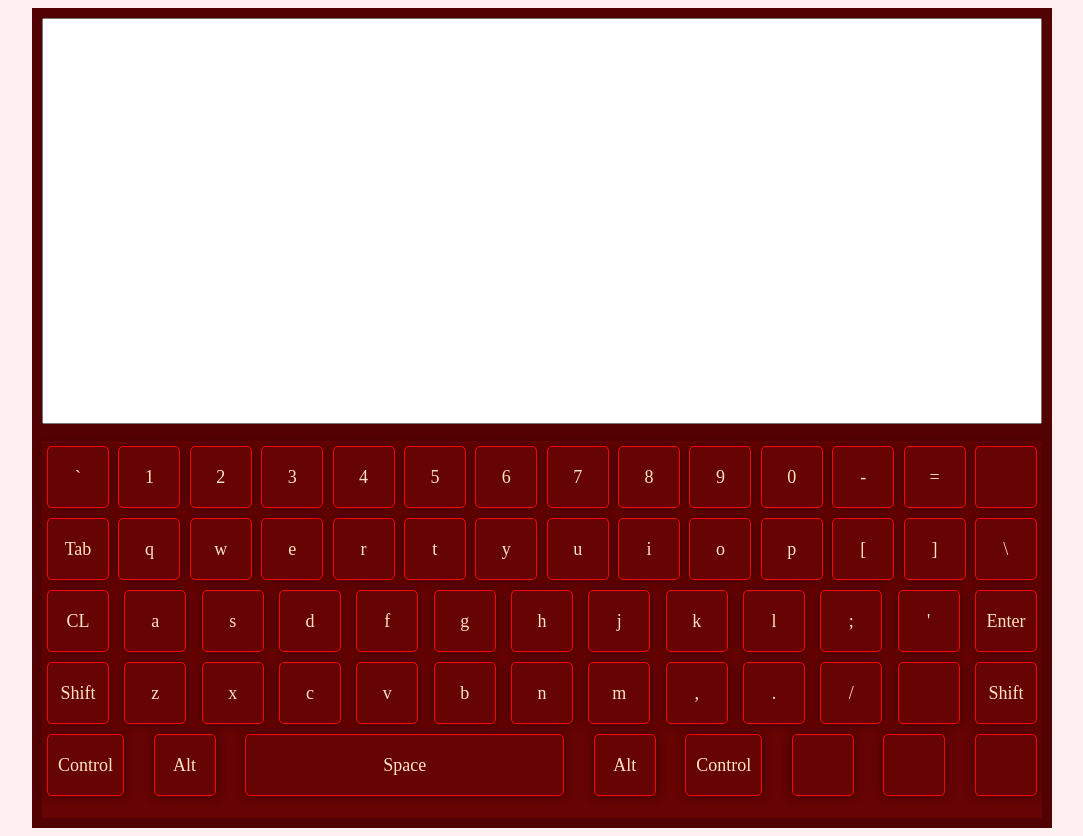
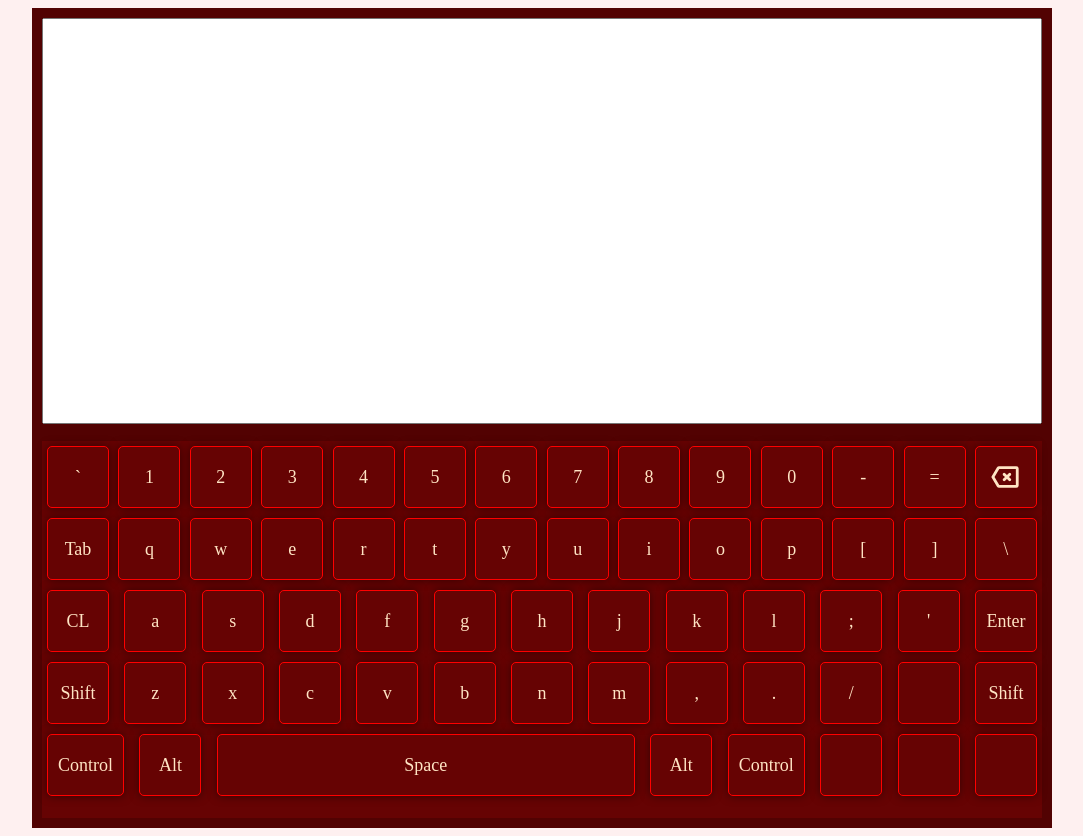
Before and after one commit to 8-ka/8-ka.github.io, a plain HTML site: page index.html in a window 1280 px wide. Shown: the whole page, without its empty margins (98-1181 px from the left). Drawn offline with Linux system fonts and the light colour scheme.

Commit message:
feat: add some code

```diff
--- a/src/css/style.css
+++ b/src/css/style.css
@@ -52,10 +52,17 @@ body {
     background-color: rgb(155, 2, 2);
 }
 
+.backspace {
+    background: url('/src/icons/backspace-bold.svg');
+    background-size: 30px;
+    background-repeat: no-repeat;
+    background-position: center;
+}
+
 .caps-active {
-    border-color: rgb(42, 165, 48);
+    border-color: rgb(216, 204, 42);
 }
 
 .space {
-    width: 30%;
+    width: 40%;
 }
--- a/src/modules/key.js
+++ b/src/modules/key.js
@@ -2,6 +2,7 @@ const key = (symbol) => {
     const key = document.createElement('div');
     key.className = 'keyboard__key';
     key.classList.add(symbol.toLowerCase());
+    key.setAttribute('data', `${symbol.toLowerCase()}`);
 
     key.innerText = symbol === 'CapsLock'
         ? 'CL' : symbol === 'Backspace'
--- a/src/modules/screen.js
+++ b/src/modules/screen.js
@@ -6,55 +6,135 @@ import { keysData } from "./keysData.js";
   const container = document.createElement('div');
   container.className = 'container';
 
+  let isCapsLocked = false;
+  let isEnLang = true;
+
   const body = document.querySelector('body');
   body.appendChild(container);
 
-  const textArea = document.createElement('input');
-  textArea.className = 'text-area';
+  const textInput = document.createElement('input');
+  textInput.className = 'text-area';
 
   const keyBoard = document.createElement('div');
   keyBoard.className = 'keyboard';
 
-  container.appendChild(textArea);
+  container.appendChild(textInput);
   container.appendChild(keyBoard);
 
-  if (document.onkeydown === 'Shift') {
-    keyBoard.appendChild(keyboardRow(keysData.shiftFirstRowEn));
-    keyBoard.appendChild(keyboardRow(keysData.shiftSecondRowEn));
-    keyBoard.appendChild(keyboardRow(keysData.shiftThirdRowEn));
-    keyBoard.appendChild(keyboardRow(keysData.shiftFourthRowEn));
-    keyBoard.appendChild(keyboardRow(keysData.fifthRow));
+  const firstRow = keyboardRow(keysData.firstRow);
+  const secondRowEn = keyboardRow(keysData.secondRowEn);
+  const secondRowRu = keyboardRow(keysData.shiftSecondRowRu);
+  const thirdRowEn = keyboardRow(keysData.thirdRowEn);
+  const thirdRowRu = keyboardRow(keysData.thirdRowRu);
+  const fourthRowEn = keyboardRow(keysData.fourthRowEn);
+  const fourthRowRu = keyboardRow(keysData.fourthRowRu);
+  const fifthRow = keyboardRow(keysData.fifthRow);
+  const shiftFirstRowEn = keyboardRow(keysData.shiftFirstRowEn);
+  const shiftFirstRowRu = keyboardRow(keysData.shiftFirstRowRu);
+  const shiftSecondRowEn = keyboardRow(keysData.shiftSecondRowEn);
+  const shiftSecondRowRu = keyboardRow(keysData.shiftSecondRowRu);
+  const shiftThirdRowEn = keyboardRow(keysData.shiftThirdRowEn);
+  const shiftThirdRowRu = keyboardRow(keysData.shiftThirdRowRu);
+  const shiftFourthRowEn = keyboardRow(keysData.shiftFourthRowEn);
+  const shiftFourthRowRu = keyboardRow(keysData.shiftFourthRowRu);
+
+  const fillKeyboard = () => {
+    keyBoard.appendChild(firstRow);
+    keyBoard.appendChild(secondRowEn);
+    keyBoard.appendChild(thirdRowEn);
+    keyBoard.appendChild(fourthRowEn);
+    keyBoard.appendChild(fifthRow);
   }
 
-  keyBoard.appendChild(keyboardRow(keysData.firstRow));
-  keyBoard.appendChild(keyboardRow(keysData.secondRowEn));
-  keyBoard.appendChild(keyboardRow(keysData.thirdRowEn));
-  keyBoard.appendChild(keyboardRow(keysData.fourthRowEn));
-  keyBoard.appendChild(keyboardRow(keysData.fifthRow));
+  fillKeyboard();
 
-  const Keys = document.querySelectorAll('.keyboard__key');
+  const fillKeyboardRu = () => {
+    keyBoard.replaceChild(secondRowRu, secondRowEn);
+    keyBoard.replaceChild(thirdRowRu, thirdRowEn);
+    keyBoard.replaceChild(fourthRowRu, fourthRowEn);
+  }
 
-  document.onkeydown = (e) => {
-    for (let key of Keys) {
-      if (e.key === key.innerText) {
+  const fillKeyboardEn = () => {
+    keyBoard.replaceChild(secondRowEn, secondRowRu);
+    keyBoard.replaceChild(thirdRowEn, thirdRowRu);
+    keyBoard.replaceChild(fourthRowEn, fourthRowRu);
+  }
+
+  const shiftKeyboardRu = () => {
+    keyBoard.replaceChild(shiftFirstRowRu, firstRow);
+    keyBoard.replaceChild(shiftSecondRowRu, secondRowRu);
+    keyBoard.replaceChild(shiftThirdRowRu, thirdRowRu);
+    keyBoard.replaceChild(shiftFourthRowRu, fourthRowRu);
+  }
+
+  const shiftKeyboard = () => {
+    keyBoard.replaceChild(shiftFirstRowEn, firstRow);
+    keyBoard.replaceChild(shiftSecondRowEn, secondRowEn);
+    keyBoard.replaceChild(shiftThirdRowEn, thirdRowEn);
+    keyBoard.replaceChild(shiftFourthRowEn, fourthRowEn);
+  }
+
+
+  const keys = document.querySelectorAll('.keyboard__key');
+  const space = document.querySelector('.space');
+  const backspace = document.querySelector('.backspace');
+  const shift = document.querySelector('.shift');
+  const alt = document.querySelector('.alt');
+  const capslock = document.querySelector('.capslock');
+  const enter = document.querySelector('.enter');
+  const textArea = document.querySelector('.text-area');
+
+  const enterDown = () => {
+    console.log('f');
+    const content = textInput.innerText;
+    const newContent = content + '\n';
+
+    textInput.innerText = newContent;
+  }
+
+  console.log(enter);
+
+  enter.addEventListener('click', enterDown);
+  enter.addEventListener('keydown', enterDown);
+
+  window.addEventListener('keydown', (e) => {
+    // console.log(e.code);
+    for (let key of keys) {
+      // console.log(key.attributes);
+      if (e.key.toLowerCase() === key.attributes.data.value) {
         key.classList.add('active');
-      }
-
-      if (e.key === 'CapsLock') {
-        key.classList.toggle('.caps-active');
       }
     }
 
-    console.log(textArea);
+    if (e.key === 'CapsLock') {
+      isCapsLocked = !isCapsLocked;
 
-    textArea.innerText += e.key;
-  }
+      capslock.classList.toggle('caps-active');
+      // isCapsLocked ? shiftKeyboard() :
+    }
 
-  document.onkeyup = (e) => {
-    for (let key of Keys) {
-      if (e.key === key.innerText) {
+    if (e.key === 'Control' && e.shiftKey) {
+      isEnLang = !isEnLang;
+      isEnLang ? fillKeyboardEn() : fillKeyboardRu();
+    }
+
+    if (e.key === 'Shift') {
+      isEnLang ? shiftKeyboard() : shiftKeyboardRu();
+    }
+
+
+    textInput.innerText += e.key;
+  });
+
+  window.addEventListener('keyup', (e) => {
+    for (let key of keys) {
+      if (e.key.toLowerCase() === key.attributes.data.value) {
         key.classList.remove('active');
       }
     }
-  }
+  });
+
+  // const backspace = () => {
+  //   textInput.value;
+  // }
 })();
```
